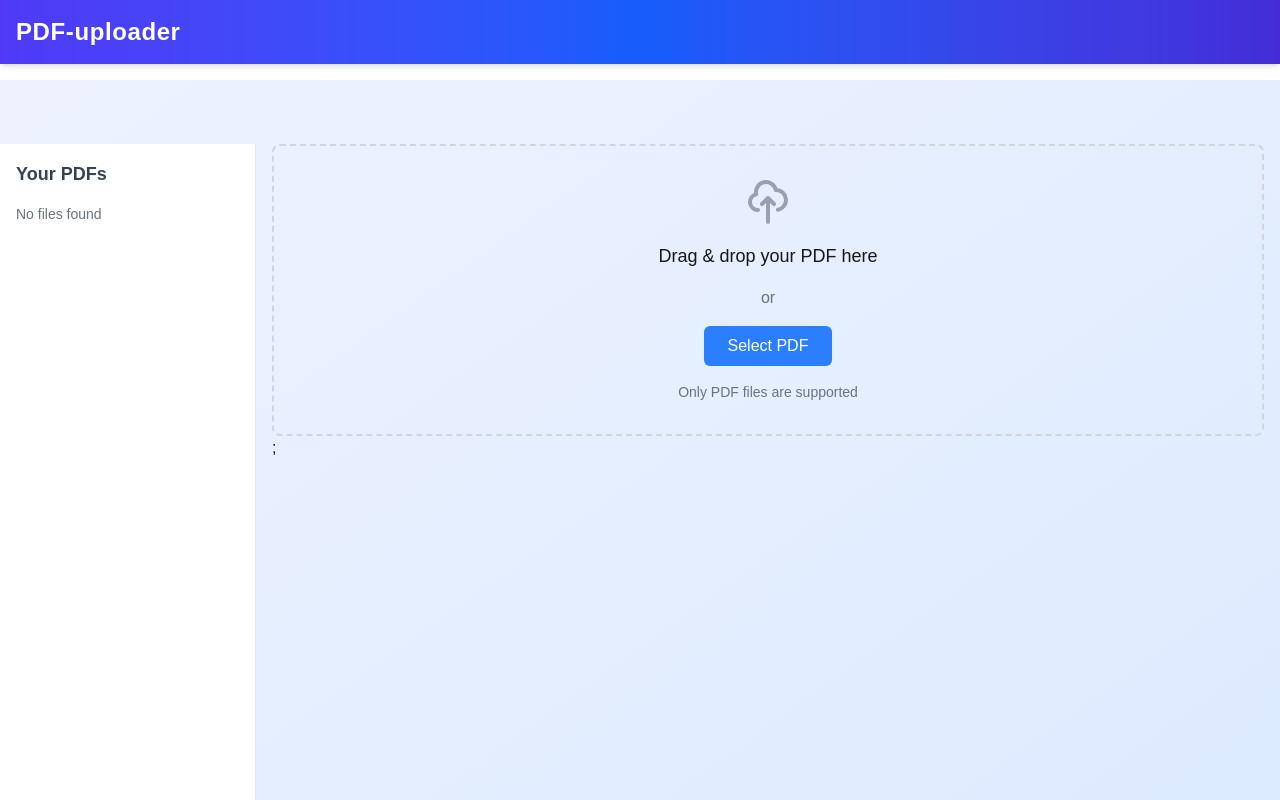
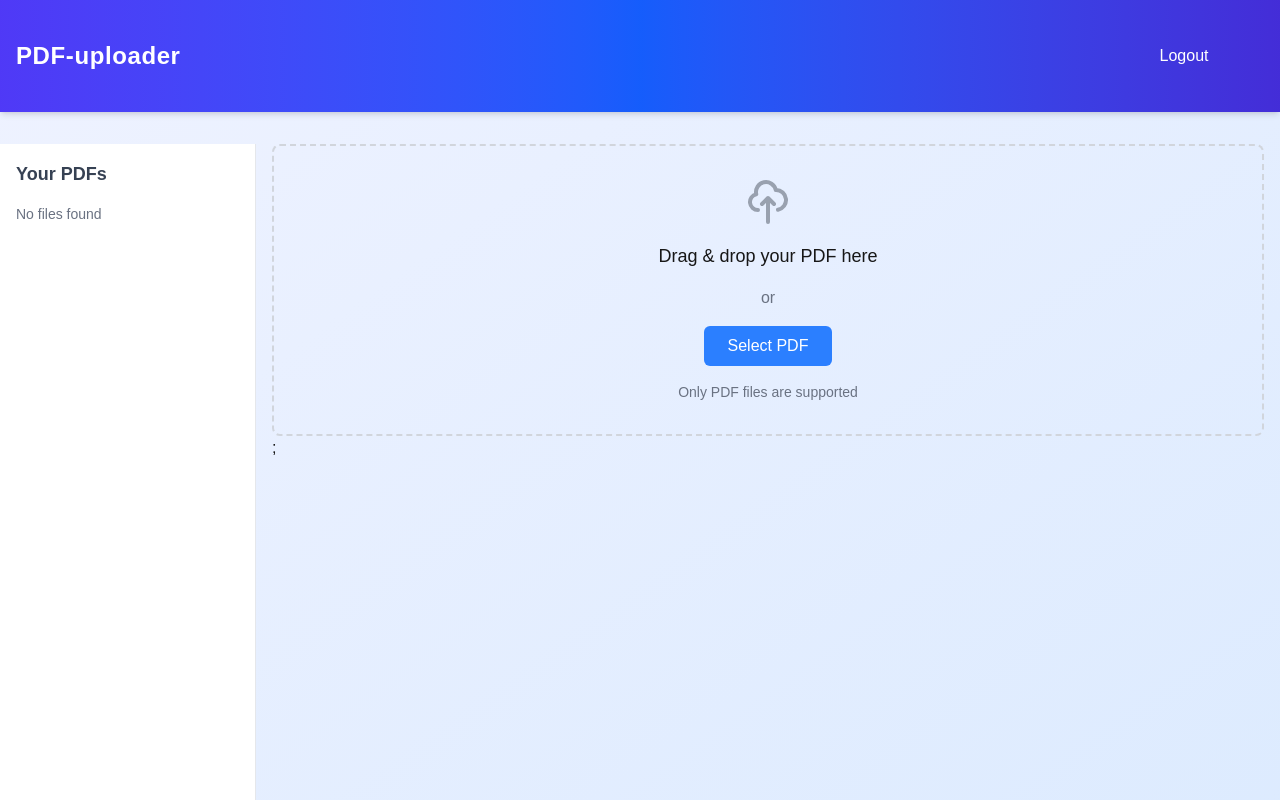
Before and after one commit to vsVINEETH/pdf-uploader-client, a Next.js app: page /home in a window 1280 px wide. Shown: the top 800 px of the page. Built offline with nearby package versions, Linux system fonts and the light colour scheme.

Commit message:
bug fixed

```diff
--- a/src/app/layout.tsx
+++ b/src/app/layout.tsx
@@ -14,7 +14,7 @@ const geistMono = Geist_Mono({
 });
 
 export const metadata: Metadata = {
-  title: "Create Next App",
+  title: "PDF uploader",
   description: "Generated by create next app",
 };
 
--- a/src/components/Header.tsx
+++ b/src/components/Header.tsx
@@ -24,7 +24,7 @@ export default function Header() {
 
         {/* Desktop Nav */}
         <nav className="hidden md:flex space-x-4 items-center">
-       {user?.userId ? <LogoutButton /> : ''}
+       {!user?.userId ? <LogoutButton /> : ''}
         </nav>
 
         {/* Mobile Menu Button */}
--- a/src/components/LogoutButton.tsx
+++ b/src/components/LogoutButton.tsx
@@ -17,7 +17,6 @@ export default function LogoutButton() {
         const response = await logout();
 
         if(response){
-
           setUser(null);
           router.replace('/login');
         };
--- a/src/services/pdfServices.ts
+++ b/src/services/pdfServices.ts
@@ -24,7 +24,7 @@ export const pdfService = {
       params: {userId},
     });
 
-    return response
+    return response;
   },
 
 
```
